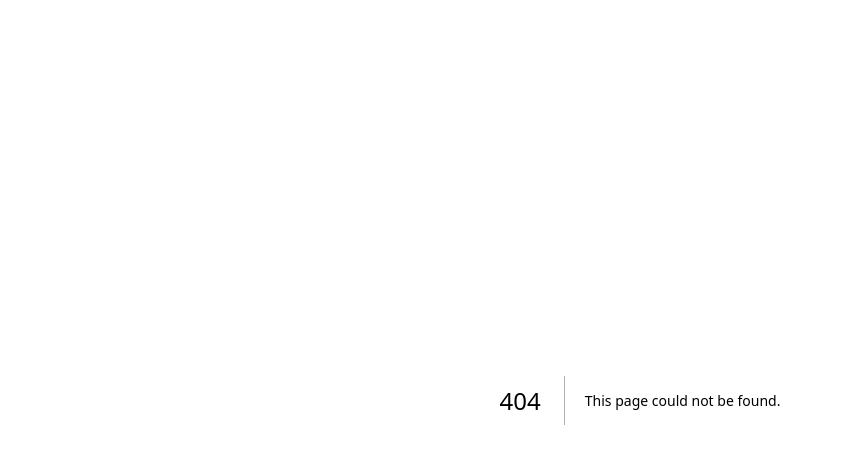
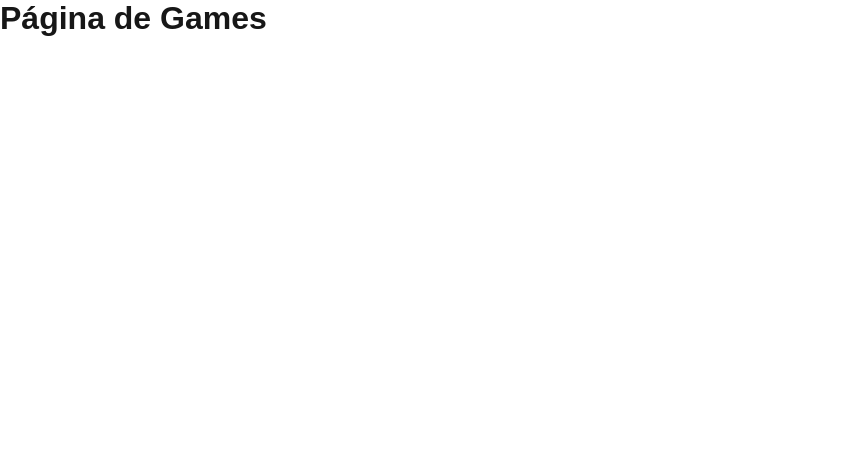
Before and after one commit to FelipeSantos92Dev/games-retro-front, a Next.js app: page /games in a window 1280 px wide. Before the commit this address had no page. Shown: the top 464 px of the page, without its empty margins (0-841 px from the left). Built offline with nearby package versions, Linux system fonts and the light colour scheme.

Commit message:
feat: create games page

```diff
--- /dev/null
+++ b/src/app/games/games.module.css
@@ -0,0 +1,51 @@
+/* app/games/page.module.css */
+
+/* Este arquivo contém apenas os estilos globais para a página Games */
+/* A maioria dos estilos específicos foi movida para os componentes individuais */
+
+:root {
+  --primary-color: #3a0ca3;
+  --secondary-color: #4361ee;
+  --accent-color: #7209b7;
+  --background-color: #f8f9fa;
+  --text-color: #212529;
+  --light-gray: #e9ecef;
+  --medium-gray: #adb5bd;
+  --dark-gray: #495057;
+  --success-color: #28a745;
+  --error-color: #dc3545;
+  --warning-color: #ffc107;
+  --border-radius: 8px;
+  --shadow: 0 4px 6px rgba(0, 0, 0, 0.1);
+  --transition: all 0.3s ease;
+}
+
+.container {
+  max-width: 1200px;
+  margin: 0 auto;
+  padding: 0 1rem;
+  font-family: -apple-system, BlinkMacSystemFont, "Segoe UI", Roboto,
+    "Helvetica Neue", Arial, sans-serif;
+  color: var(--text-color);
+  background-color: var(--background-color);
+}
+
+.main {
+  padding: 1rem 0;
+  min-height: calc(100vh - 150px);
+}
+
+.gamesHeader {
+  margin-bottom: 2rem;
+}
+
+.gamesTitle {
+  font-size: 2rem;
+  color: var(--primary-color);
+  margin-bottom: 0.5rem;
+}
+
+.gamesSubtitle {
+  color: var(--dark-gray);
+  font-size: 1.1rem;
+}
--- /dev/null
+++ b/src/app/games/page.jsx
@@ -0,0 +1,9 @@
+import styles from "./games.module.css";
+
+export default function Games() {
+  return (
+    <div className={styles.games}>
+      <h1>Página de Games</h1>
+    </div>
+  );
+}
```
